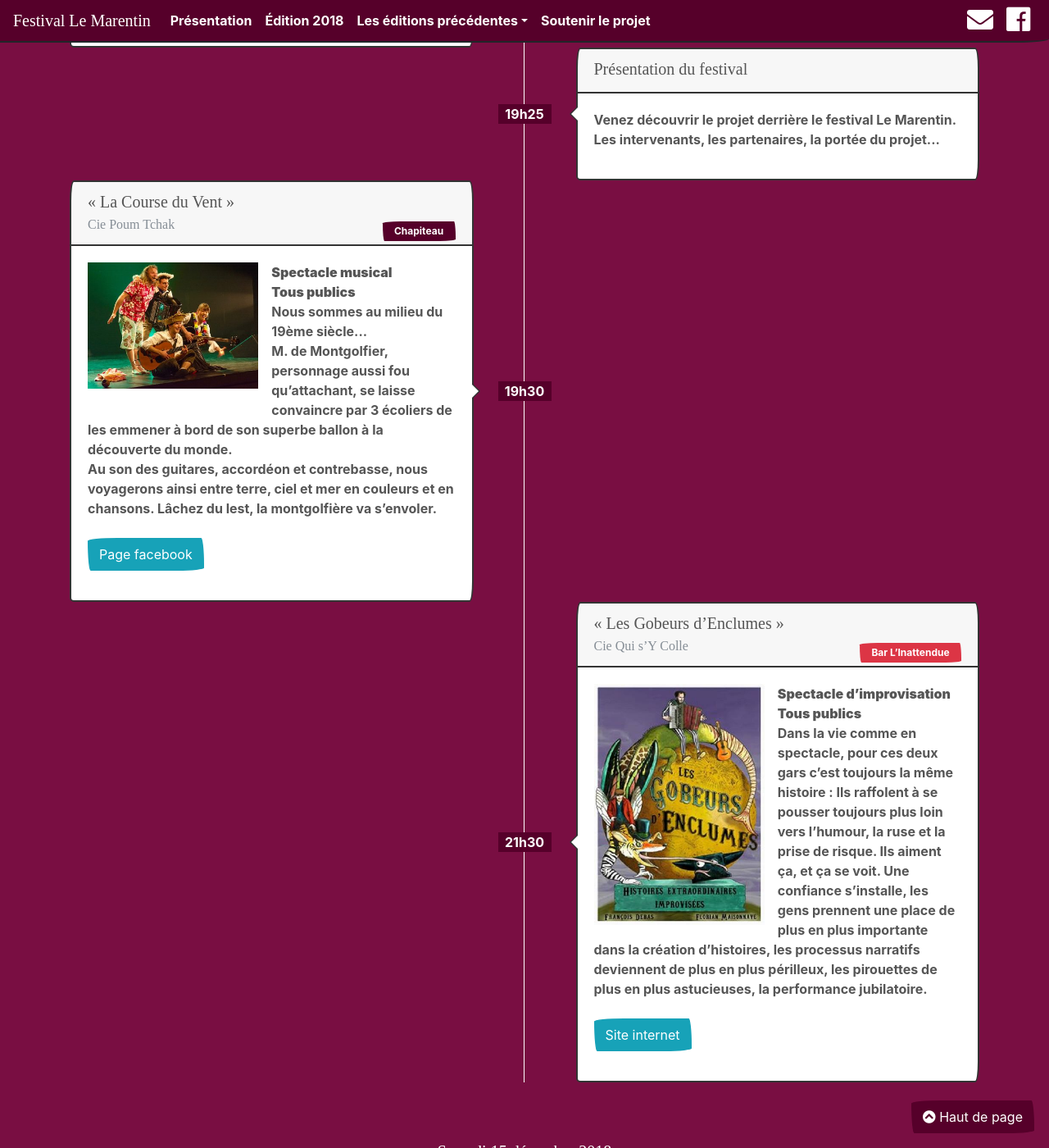
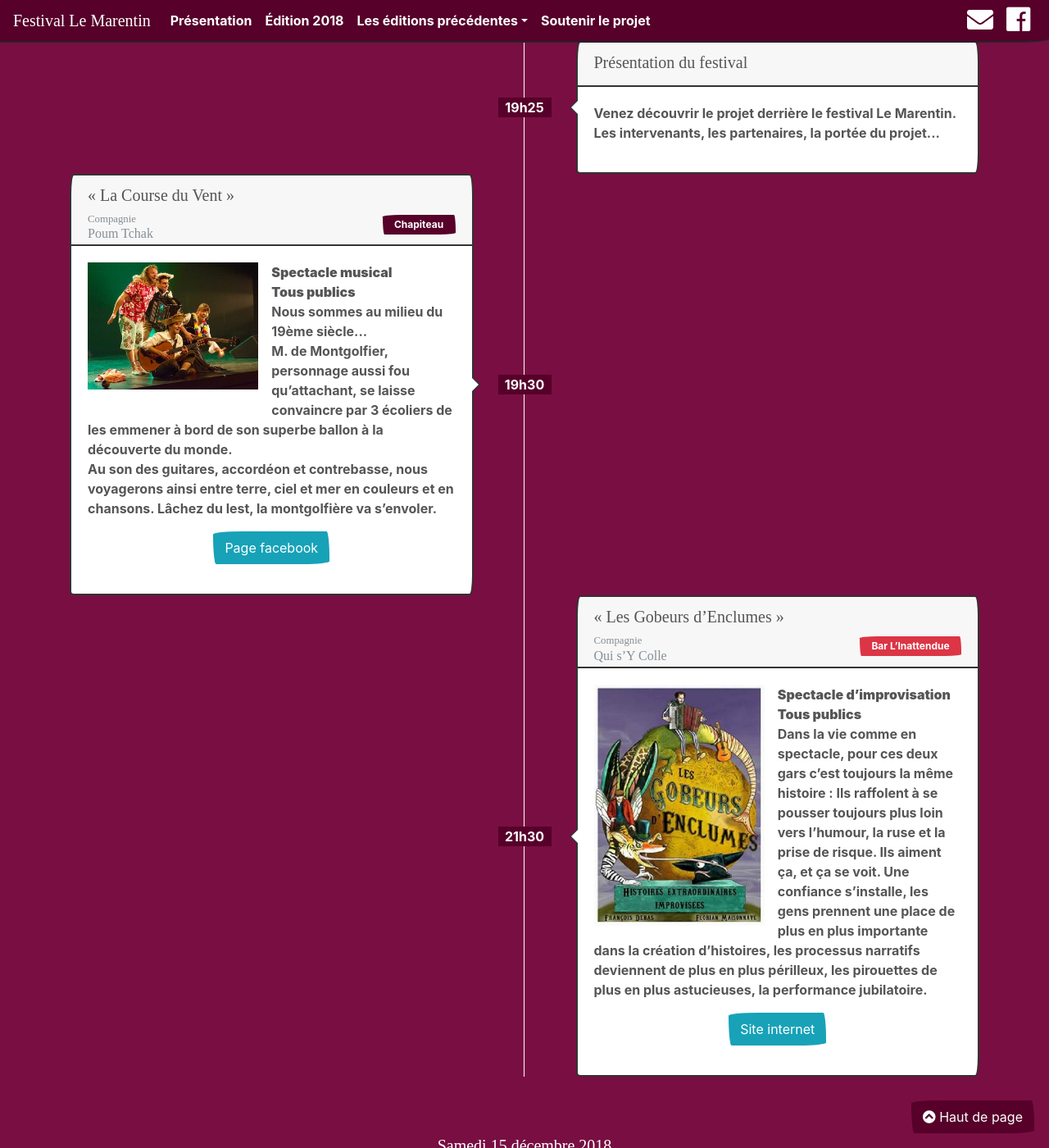
Before and after one commit to tibodut/marentin, a Jekyll site: the page built from edition-2018.html, in a window 1280 px wide and 1400 px high, scrolled down 1853 px. Shown: the whole window at 82% size. Built offline with Jekyll 4.4.1, drawn with Linux system fonts in a browser that asks for light colours; nearby versions of some CDN libraries; some web fonts are replaced; some of the changed text lies outside the part shown.

Commit message:
small compagnies + liens centrés

```diff
--- a/edition-2018.html
+++ b/edition-2018.html
@@ -70,10 +70,10 @@ layout: default
     hour="17h30"
     header_title='Marché de Noël de l’APE'
     img_url=img_url
-    body='<p>Le marché de Noël de l’Association des Parents d’Élèves de Saint Servais ouvrira ses portes de 17h30 à 21h30 sous le chapiteau du festival.<br /> De nombreux créateurs et artisans ont répondu présents à ce rendez-vous hivernal. Nous pouvons vous promettre un moment chaleureux et convivial, autour de ces stands d’artisanat local. Une restauration et une buvette seront à proximité du marché.<br /> <br />
-<a class="btn btn-info" href="http://www.facebook.com/APE-école-de-Saint-Servais-1235766026479687/" role="button">Page facebook de l’APE</a></p>
-<p> Artisans présents : </p>
-<p><a class="btn btn-warning">Hakawerk</a>
+    body='<p>Le marché de Noël de l’Association des Parents d’Élèves de Saint Servais ouvrira ses portes de 17h30 à 21h30 sous le chapiteau du festival.<br /> De nombreux créateurs et artisans ont répondu présents à ce rendez-vous hivernal. Nous pouvons vous promettre un moment chaleureux et convivial, autour de ces stands d’artisanat local. Une restauration et une buvette seront à proximité du marché.</p>
+<p class="text-center"><a class="btn btn-info" href="http://www.facebook.com/APE-école-de-Saint-Servais-1235766026479687/" role="button">Page facebook de l’APE</a></p>
+<p class="text-center">Artisans présents : </p>
+<p class="text-center"><a class="btn btn-warning">Hakawerk</a>
 <a class="btn btn-warning">Julie créations</a>
 <a class="btn btn-warning" href="http://www.cave-de-landi.fr/accueil.html" role="button">Cave de landi</a>
 <a class="btn btn-warning" href="https://www.oikaoika.fr/" role="button">Oika oika</a>
@@ -106,15 +106,15 @@ layout: default
 {% include programm_row.html
       hour="19h30"
     header_title='« La Course du Vent »'
-	header_subtitle='Cie Poum Tchak'
+header_subtitle='<small>Compagnie</small><br /> Poum Tchak'
 	header_badge='Chapiteau'
 	header_badge_class='primary'
     img_url=img_url
     img_title='La Course du Vent, Cie Poum Tchak'
                 body='<p><strong>Spectacle musical <br />Tous publics </strong><br />
                 Nous sommes au milieu du 19ème siècle... <br />
-                M. de Montgolfier, personnage aussi fou qu’attachant, se laisse convaincre par 3 écoliers de les emmener à bord de son superbe ballon à la découverte du monde.<br /> Au son des guitares, accordéon et contrebasse, nous voyagerons ainsi entre terre, ciel et mer en couleurs et en chansons. Lâchez du lest, la montgolfière va s’envoler.<br /> <br />
-<a class="btn btn-info" href="https://www.facebook.com/poumtchak0/" role="button">Page facebook</a> </p>'
+                M. de Montgolfier, personnage aussi fou qu’attachant, se laisse convaincre par 3 écoliers de les emmener à bord de son superbe ballon à la découverte du monde.<br /> Au son des guitares, accordéon et contrebasse, nous voyagerons ainsi entre terre, ciel et mer en couleurs et en chansons. Lâchez du lest, la montgolfière va s’envoler.</p>
+<p class="text-center"><a class="btn btn-info" href="https://www.facebook.com/poumtchak0/" role="button">Page facebook</a> </p>'
 
 %}
                 </div>
@@ -124,14 +124,14 @@ layout: default
     content_position="right"
     hour="21h30"
     header_title='« Les Gobeurs d’Enclumes »'
-	header_subtitle='Cie Qui s’Y Colle'
+	header_subtitle='<small>Compagnie</small><br /> Qui s’Y Colle'
 	header_badge='Bar L’Inattendue'
 	header_badge_class='danger'
     img_url=img_url
     img_title='Les gobeurs d’enclumes, Cie Qui s’Y Colle'
     body='<p><strong>Spectacle d’improvisation <br />Tous publics</strong><br />
-    Dans la vie comme en spectacle, pour ces deux gars c’est toujours la même histoire : Ils raffolent à se pousser toujours plus loin vers l’humour, la ruse et la prise de risque. Ils aiment ça, et ça se voit. Une confiance s’installe, les gens prennent une place de plus en plus importante dans la création d’histoires, les processus narratifs deviennent de plus en plus périlleux, les pirouettes de plus en plus astucieuses, la performance jubilatoire.<br /> <br />
-<a class="btn btn-info" href="http://quisycolle.wixsite.com/quisycolle/les-gobeurs-d-enclumes-1" role="button">Site internet</a> </p>'
+    Dans la vie comme en spectacle, pour ces deux gars c’est toujours la même histoire : Ils raffolent à se pousser toujours plus loin vers l’humour, la ruse et la prise de risque. Ils aiment ça, et ça se voit. Une confiance s’installe, les gens prennent une place de plus en plus importante dans la création d’histoires, les processus narratifs deviennent de plus en plus périlleux, les pirouettes de plus en plus astucieuses, la performance jubilatoire.</p>
+<p class="text-center"><a class="btn btn-info" href="http://quisycolle.wixsite.com/quisycolle/les-gobeurs-d-enclumes-1" role="button">Site internet</a> </p>'
 
 %}
                 </div>
@@ -148,13 +148,13 @@ layout: default
             {% include programm_row.html
     hour="11h30"
     header_title='« Le Songe du Conteur »'
-	header_subtitle='Cie Singe Diesel'
+	header_subtitle='<small>Compagnie</small><br /> Singe Diesel'
 	header_badge='Chapiteau'
 	header_badge_class='primary'
      img_url=img_url
     img_title='Le songe du conteur, Cie Singe Diesel'
-    body='<p><strong>Spectacle de marionnettes.<br /> À partir de 5 ans <br /> Jauge limitée à 80 personnes</strong><br /> Voyageur de l’impossible, entouré de valises pleines d’histoires, Juan libère des personnages improbables pour nous emporter dans l’univers poétique des contes. À chaque histoire correspond une valise, à chaque valise ouverte correspond plusieurs marionnettes avec un univers unique ponctué d’une lecture emprise avec la réalité. <br /> <br />
-<a class="btn btn-info" href=" http://singediesel.guilers.org/" role="button">Site internet</a> </p>'
+    body='<p><strong>Spectacle de marionnettes.<br /> À partir de 5 ans <br /> Jauge limitée à 80 personnes</strong><br /> Voyageur de l’impossible, entouré de valises pleines d’histoires, Juan libère des personnages improbables pour nous emporter dans l’univers poétique des contes. À chaque histoire correspond une valise, à chaque valise ouverte correspond plusieurs marionnettes avec un univers unique ponctué d’une lecture emprise avec la réalité. </p>
+<p class="text-center"><a class="btn btn-info" href=" http://singediesel.guilers.org/" role="button">Site internet</a> </p>'
 
 %}
 
@@ -169,8 +169,8 @@ layout: default
     img_url=img_url
     img_fluid='true'
     img_title='Concert de harpe, Tiphaine Escarguel'
-    body='<p><strong>Concert</strong><br /> Dès l’age de 4 ans, elle a décidé de faire de la harpe sa passion puis plus tard son métier. Elle enseigne depuis plus de 10 ans la harpe celtique en région brestoise et se produit avec différents groupes de musique celtique, ou rock à la harpe électrique. <br /> Artiste curieuse de toutes les influences musicales, elle est très attachée aux personnes et aux liens qui l’inspirent. <br /> Nous avons le privilège de l’accueillir dans notre chapiteau bar dès 12h30, elle proposera un temps d’échange avec les enfants pour découvrir la harpe. Ensuite, nous vous donnons rendez-vous dans l’église de Saint Servais à partir de 17h45. Il s’agit pour nous d’une belle occasion de faire découvrir aux festivaliers le patrimoine de Saint Servais.<br /> <br />
-<a class="btn btn-info" href=" http://tiphaine-escarguel.fr/" role="button">Site internet</a> </p>'
+    body='<p><strong>Concert</strong><br /> Dès l’age de 4 ans, elle a décidé de faire de la harpe sa passion puis plus tard son métier. Elle enseigne depuis plus de 10 ans la harpe celtique en région brestoise et se produit avec différents groupes de musique celtique, ou rock à la harpe électrique. <br /> Artiste curieuse de toutes les influences musicales, elle est très attachée aux personnes et aux liens qui l’inspirent. <br /> Nous avons le privilège de l’accueillir dans notre chapiteau bar dès 12h30, elle proposera un temps d’échange avec les enfants pour découvrir la harpe. Ensuite, nous vous donnons rendez-vous dans l’église de Saint Servais à partir de 17h45. Il s’agit pour nous d’une belle occasion de faire découvrir aux festivaliers le patrimoine de Saint Servais.</p>
+<p class="text-center"><a class="btn btn-info" href=" http://tiphaine-escarguel.fr/" role="button">Site internet</a> </p>'
 
 %}
                 </div>
@@ -179,7 +179,7 @@ layout: default
             {% include programm_row.html
     hour="14h10"
     header_title='Gémeaux'
-	header_subtitle='Cie Les bô jours'
+	header_subtitle='<small>Compagnie</small><br /> Les bô jours'
 	header_badge='Scène extérieure'
 	header_badge_class='success'
         img_url=img_url
@@ -195,8 +195,8 @@ layout: default
 	header_badge='Chapiteau Bar'
 	header_badge_class='info'
     img_url=img_url
-        body='<p><strong>Concert</strong><br /> Originaire de Brest, Mickaël Guerrand sillonne la France, depuis une quinzaine d’années. Ses chansons rock en bandoulière, il forge sa plume et son identité de café-concerts en festivals, s’illustrant notamment en première partie de Tété, Eiffel, La Grande Sophie...<br /> Des ingrédients savamment dosés, liés par une voix étonnante, accrocheuse, servie sur un groove authentique avec poésie et simplicité. Longueur d’Ondes.  <br /><br />
-<a class="btn btn-info" href=" http://mickaelguerrand.com/" role="button">Site internet</a> </p>'
+        body='<p><strong>Concert</strong><br /> Originaire de Brest, Mickaël Guerrand sillonne la France, depuis une quinzaine d’années. Ses chansons rock en bandoulière, il forge sa plume et son identité de café-concerts en festivals, s’illustrant notamment en première partie de Tété, Eiffel, La Grande Sophie...<br /> Des ingrédients savamment dosés, liés par une voix étonnante, accrocheuse, servie sur un groove authentique avec poésie et simplicité. Longueur d’Ondes.</p>
+<p class="text-center"><a class="btn btn-info" href=" http://mickaelguerrand.com/" role="button">Site internet</a> </p>'
 
 %}
                 </div>
@@ -205,15 +205,15 @@ layout: default
             {% include programm_row.html
     hour="16h10"
     header_title='« La Course du Vent »'
-	header_subtitle='Cie Poum Tchak'
+	header_subtitle='<small>Compagnie</small><br /> Poum Tchak'
 	header_badge='Chapiteau'
 	header_badge_class='primary'
     img_url=img_url
     img_title='La Course du Vent, Cie Poum Tchak'
     body='<p><strong>Spectacle musical <br />Tous publics </strong><br />
                 Nous sommes au milieu du 19ème siècle... <br />
-                M. de Montgolfier, personnage aussi fou qu’attachant, se laisse convaincre par 3 écoliers de les emmener à bord de son superbe ballon à la découverte du monde.<br /> Au son des guitares, accordéon et contrebasse, nous voyagerons ainsi entre terre, ciel et mer en couleurs et en chansons. Lâchez du lest, la montgolfière va s’envoler.<br /> <br />
-<a class="btn btn-info" href="https://www.facebook.com/poumtchak0/" role="button">Page facebook</a> </p>'
+                M. de Montgolfier, personnage aussi fou qu’attachant, se laisse convaincre par 3 écoliers de les emmener à bord de son superbe ballon à la découverte du monde.<br /> Au son des guitares, accordéon et contrebasse, nous voyagerons ainsi entre terre, ciel et mer en couleurs et en chansons. Lâchez du lest, la montgolfière va s’envoler.</p>
+<p class="text-center"><a class="btn btn-info" href="https://www.facebook.com/poumtchak0/" role="button">Page facebook</a> </p>'
 %}
 
             {% capture img_url %}{{site.baseurl}}/img/affiche fgobeurs.jpg{% endcapture %}
@@ -221,14 +221,14 @@ layout: default
     content_position="right"
     hour="17h40"
     header_title='« Les Gobeurs d’Enclumes »'
-	header_subtitle='Cie Qui s’Y Colle'
+	header_subtitle='<small>Compagnie</small><br /> Qui s’Y Colle'
 	header_badge='Bar L’Inattendue'
 	header_badge_class='danger'
     img_url=img_url
     img_title='Cie Qui s’Y Colle'
     body='<p><strong>Spectacle d’improvisation <br />Tous publics</strong><br />
-    Dans la vie comme en spectacle, pour ces deux gars c’est toujours la même histoire : Ils raffolent à se pousser toujours plus loin vers l’humour, la ruse et la prise de risque. Ils aiment ça, et ça se voit. Une confiance s’installe, les gens prennent une place de plus en plus importante dans la création d’histoires, les processus narratifs deviennent de plus en plus périlleux, les pirouettes de plus en plus astucieuses, la performance jubilatoire.<br /> <br />
-<a class="btn btn-info" href="http://quisycolle.wixsite.com/quisycolle/les-gobeurs-d-enclumes-1" role="button">Site internet</a> </p>'
+    Dans la vie comme en spectacle, pour ces deux gars c’est toujours la même histoire : Ils raffolent à se pousser toujours plus loin vers l’humour, la ruse et la prise de risque. Ils aiment ça, et ça se voit. Une confiance s’installe, les gens prennent une place de plus en plus importante dans la création d’histoires, les processus narratifs deviennent de plus en plus périlleux, les pirouettes de plus en plus astucieuses, la performance jubilatoire.</p>
+<p class="text-center"><a class="btn btn-info" href="http://quisycolle.wixsite.com/quisycolle/les-gobeurs-d-enclumes-1" role="button">Site internet</a> </p>'
 %}
             {% capture img_url %}{{site.baseurl}}/img/harpe1.jpg{% endcapture %}
  {% include programm_row.html
@@ -239,8 +239,8 @@ layout: default
 	header_badge_class='info'
     img_url=img_url
     img_title='Concert de harpe, Tiphaine Escarguel'
-      body='<p><strong>Concert</strong><br /> Dès l’age de 4 ans, elle a décidé de faire de la harpe sa passion puis plus tard son métier. Elle enseigne depuis plus de 10 ans la harpe celtique en région brestoise et se produit avec différents groupes de musique celtique, ou rock à la harpe électrique. <br /> Artiste curieuse de toutes les influences musicales, elle est très attachée aux personnes et aux liens qui l’inspirent. <br /> Nous avons le privilège de l’accueillir dans notre chapiteau bar dès 12h30, elle proposera un temps d’échange avec les enfants pour découvrir la harpe. Ensuite, nous vous donnons rendez-vous dans l’église de Saint Servais à partir de 17h45. Il s’agit pour nous d’une belle occasion de faire découvrir aux festivaliers le patrimoine de Saint Servais.<br /> <br />
-<a class="btn btn-info" href=" http://tiphaine-escarguel.fr/" role="button">Site internet</a> </p>'
+      body='<p><strong>Concert</strong><br /> Dès l’age de 4 ans, elle a décidé de faire de la harpe sa passion puis plus tard son métier. Elle enseigne depuis plus de 10 ans la harpe celtique en région brestoise et se produit avec différents groupes de musique celtique, ou rock à la harpe électrique. <br /> Artiste curieuse de toutes les influences musicales, elle est très attachée aux personnes et aux liens qui l’inspirent. <br /> Nous avons le privilège de l’accueillir dans notre chapiteau bar dès 12h30, elle proposera un temps d’échange avec les enfants pour découvrir la harpe. Ensuite, nous vous donnons rendez-vous dans l’église de Saint Servais à partir de 17h45. Il s’agit pour nous d’une belle occasion de faire découvrir aux festivaliers le patrimoine de Saint Servais.</p>
+<p class="text-center"><a class="btn btn-info" href=" http://tiphaine-escarguel.fr/" role="button">Site internet</a> </p>'
 %}
                 </div>
                 <div id="samedi4" >
@@ -249,20 +249,20 @@ layout: default
     content_position="right"
     hour="18h30"
     header_title='Bobby et moi'
-	header_subtitle='Cie Poc'
+	header_subtitle='<small>Compagnie</small><br /> Poc'
 	header_badge='Chapiteau'
 	header_badge_class='primary'
     img_url=img_url
     img_title='Cie Poc'
-    body='<p><strong>Tous publics</strong><br /> C’est la rencontre entre un jongleur et la voix d’un musicien qui, le temps d’un disque, s’accompagnent, s’apprivoisent, se taquinent et partagent, avec nous, leur intimité. Deux solistes qui se jouent l’un de l’autre pour former un duo improbable, rythmé de malice et de surprises. Une petite ballade pleine de magie et de poésie, où les balles jouent à cache cache, les chapeaux s’envolent, les objets et les notes s’entremêlent. <br /> Bobby McFerrin, magicien de la voix, s’échappe un instant de ce vinyle, pour rencontrer un jongleur, musicien du geste. Leur complicité, aussi forte qu’éphémère, vibre et respire le temps d’un 33 petits tours, et puis... s’en va... <br />  <br />
-<a class="btn btn-info" href="http://compagniepoc.com/compagnie/" role="button">Site internet</a> </p>'
+    body='<p><strong>Tous publics</strong><br /> C’est la rencontre entre un jongleur et la voix d’un musicien qui, le temps d’un disque, s’accompagnent, s’apprivoisent, se taquinent et partagent, avec nous, leur intimité. Deux solistes qui se jouent l’un de l’autre pour former un duo improbable, rythmé de malice et de surprises. Une petite ballade pleine de magie et de poésie, où les balles jouent à cache cache, les chapeaux s’envolent, les objets et les notes s’entremêlent. <br /> Bobby McFerrin, magicien de la voix, s’échappe un instant de ce vinyle, pour rencontrer un jongleur, musicien du geste. Leur complicité, aussi forte qu’éphémère, vibre et respire le temps d’un 33 petits tours, et puis... s’en va... </p>
+<p class="text-center"><a class="btn btn-info" href="http://compagniepoc.com/compagnie/" role="button">Site internet</a> </p>'
 
 %}
 
      {% capture img_url %}{{site.baseurl}}/img/7786650820_disque-vinyle.jpg{% endcapture %}
  {% include programm_row.html
     hour="19h00"
-    header_title='DJ Younity'
+    header_title='<small>DJ</small><br /> Younity'
 	header_badge='Chapiteau Bar'
 	header_badge_class='info'
     img_url=img_url
@@ -274,7 +274,7 @@ layout: default
                 content_position="right"
     hour="19h30"
     header_title='Gémeaux'
-	header_subtitle='Cie Les bô jours'
+	header_subtitle='<small>Compagnie</small><br />  Les Bô Jours'
 	header_badge='Chapiteau'
 	header_badge_class='primary'
     img_url=img_url
@@ -295,7 +294,7 @@ layout: default
             {% include programm_row.html
     content_position="right"
     hour="20h30"
-    header_title='DJ Younity'
+    header_title='<small>DJ</small><br /> Younity'
 	header_badge='Chapiteau Bar'
 	header_badge_class='info'
           img_url=img_url
@@ -305,7 +304,7 @@ layout: default
 {% include programm_row.html
     hour="21h00"
     header_title='Les Vedette'
-    header_subtitle='Cie Une de Plus'
+    header_subtitle='<small>Compagnie</small><br /> Une de Plus'
     header_badge='Bar L’Inattendue'
     header_badge_class='danger'
     img_url=img_url
```
Also changed, not shown: other parts of edition-2018.html (+0 -1 lines).
